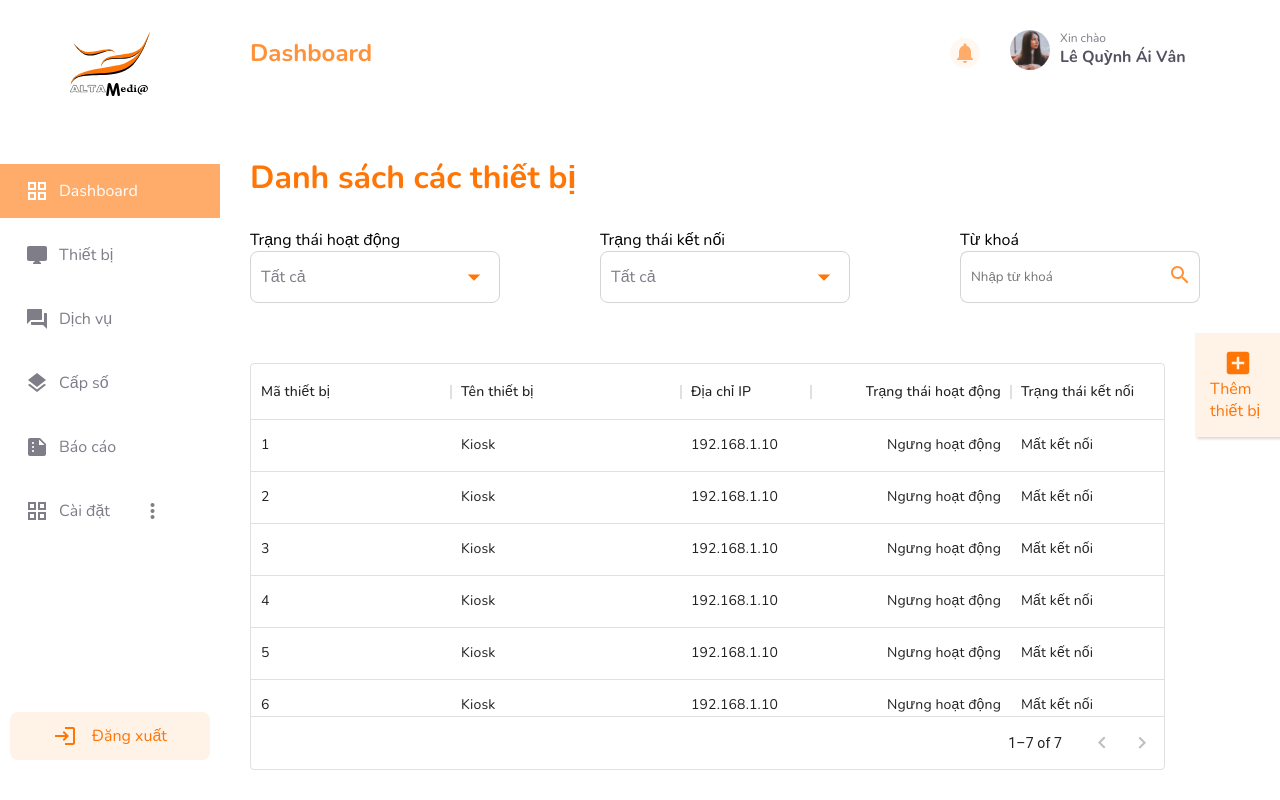
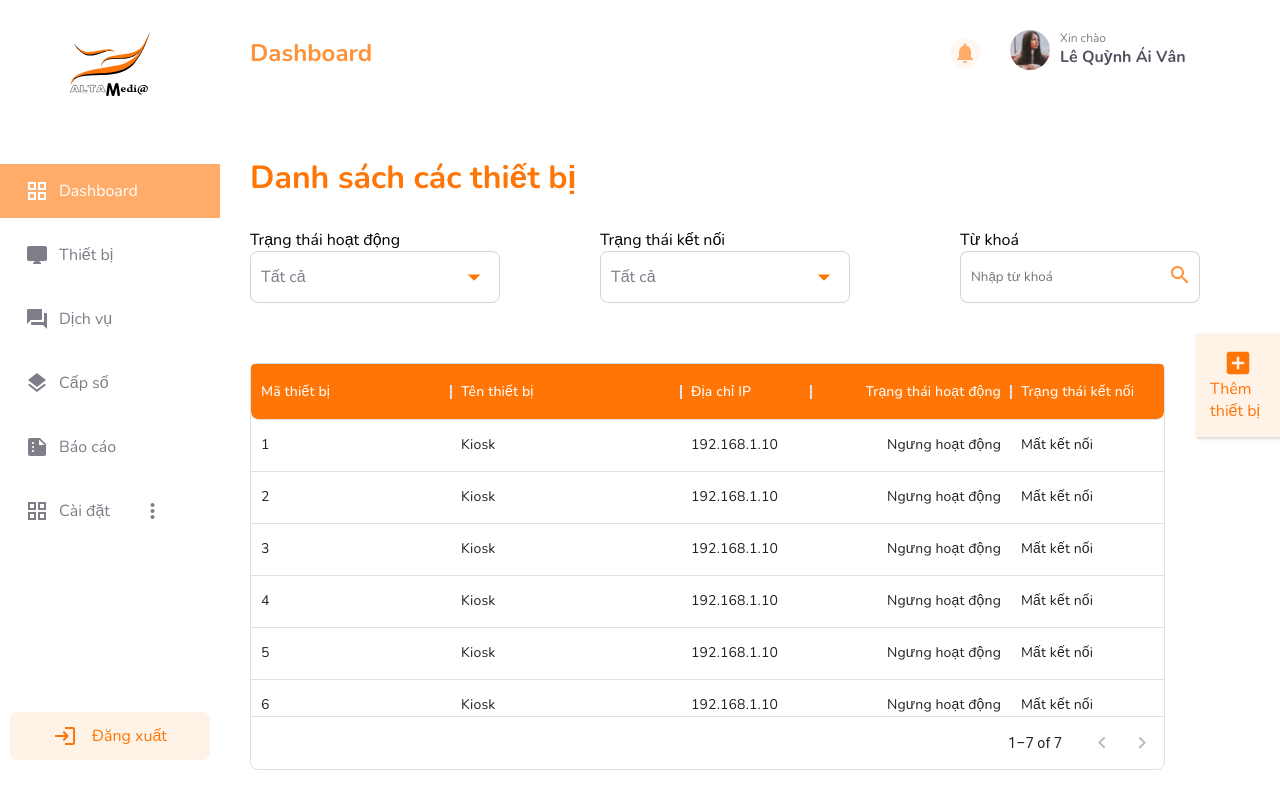
Before and after one commit to sonbill/Queuing-System-Project, a React (Create React App) app: page /equipment in a window 1280 px wide. Built offline with nearby package versions, Linux system fonts and the light colour scheme.

Commit message:
update equipment table

```diff
--- a/src/pages/equipment/equipment.css
+++ b/src/pages/equipment/equipment.css
@@ -70,3 +70,11 @@
   color: #FF7506;
   box-shadow: rgba(0, 0, 0, 0.15) 1.95px 1.95px 2.6px;
 }
+.MuiDataGrid-columnHeaders {
+  background-color: #FF7506;
+  color:#fff;
+  border-radius: 8px;
+}
+.MuiDataGrid-root {
+  border-radius: 8px !important;
+}
```
